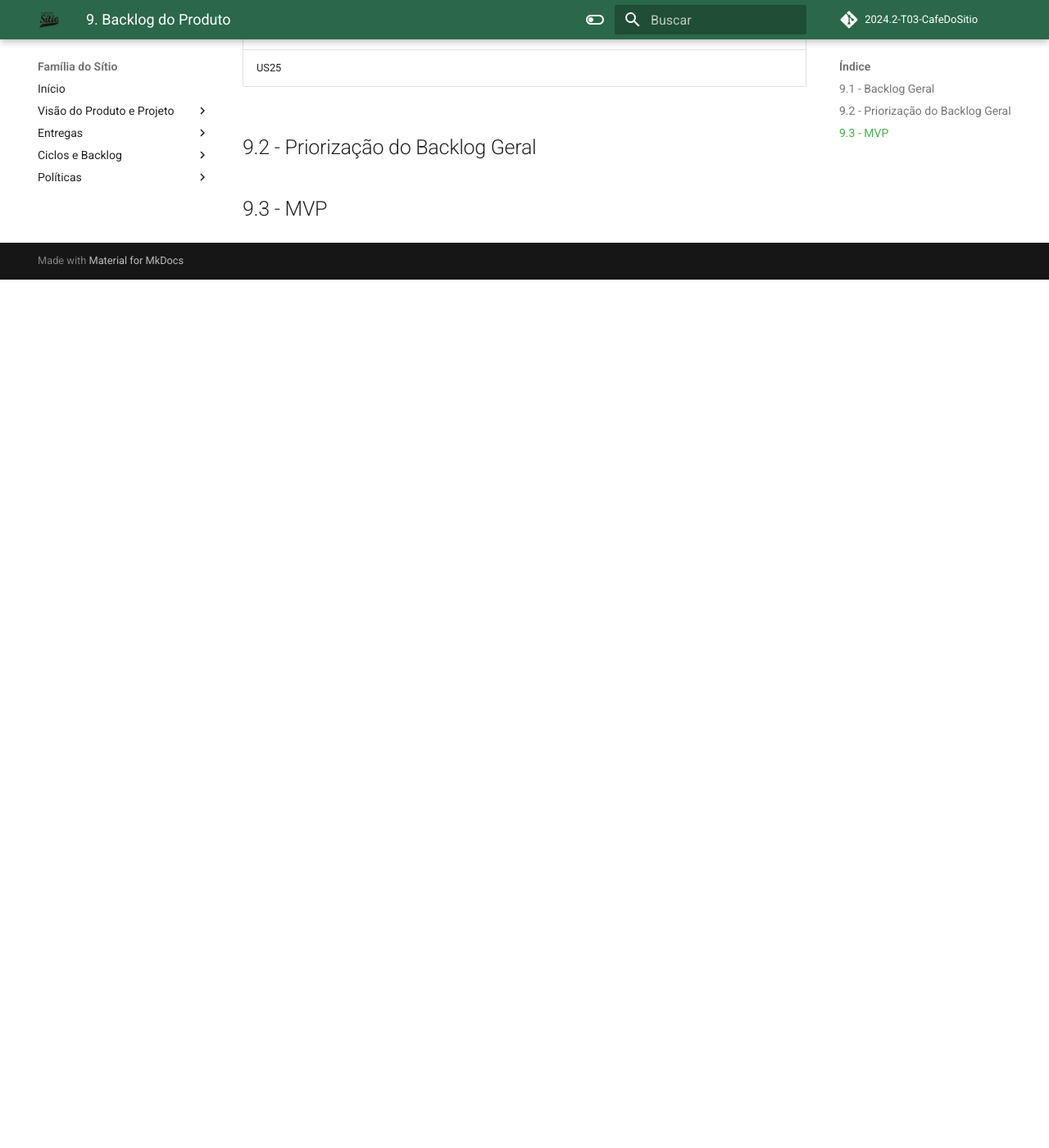
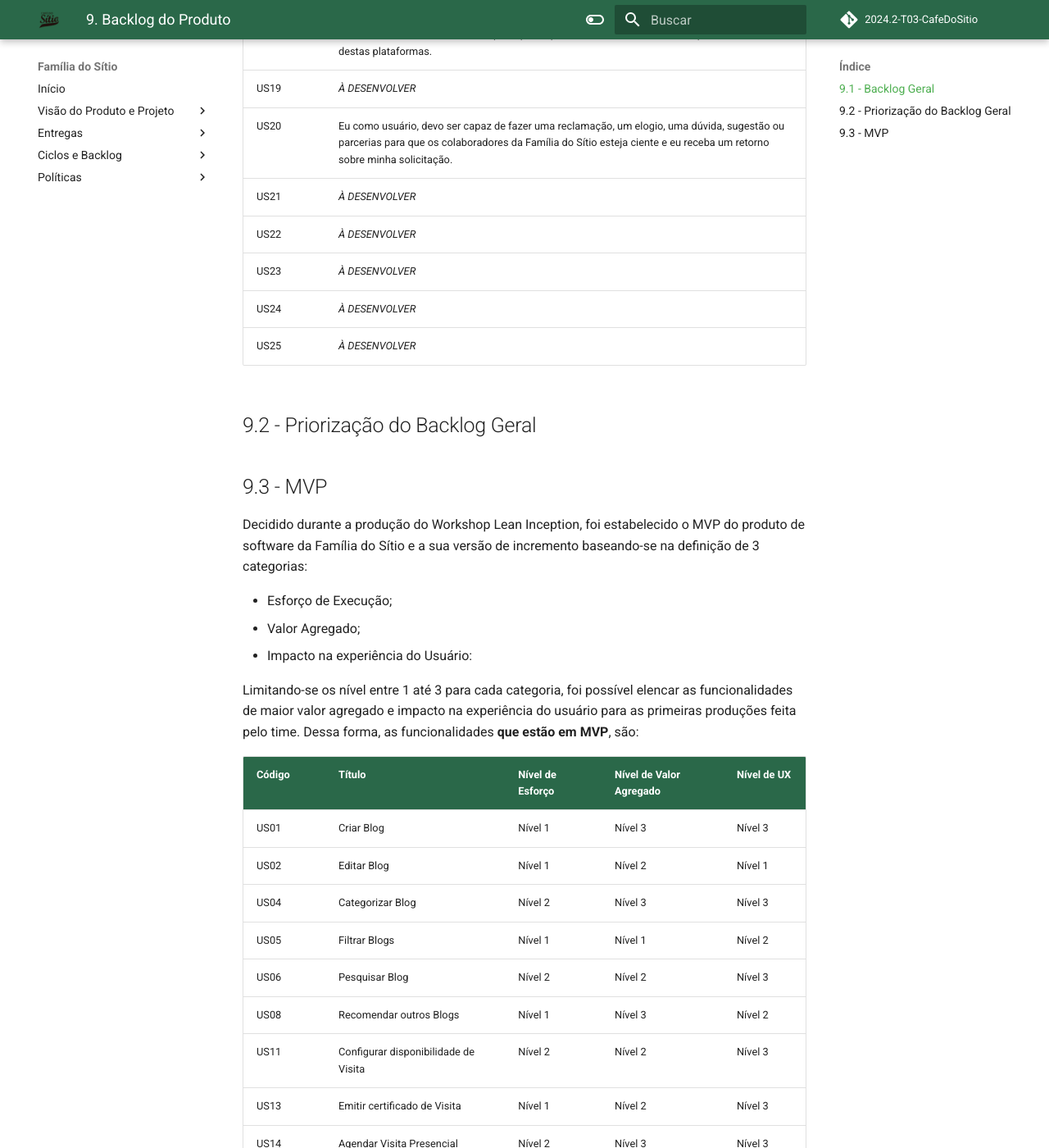
Before and after one commit to mdsreq-fga-unb/2024.2-T03-CafeDoSitio, an MkDocs documentation site: the page built from docs/sections/2-docPage/9-backlogDeProduto.md, in a window 1280 px wide and 1400 px high, scrolled down 1512 px. Shown: the whole window at 82% size. Built offline with MkDocs 1.6.1 and Material for MkDocs 9.7.7, drawn with Linux system fonts in a browser that asks for light colours; comment, search, counter and statistics services are not loaded; before the commit the page ends 1853 px from its top, so only the background shows below that; some of the changed text lies outside the part shown.

Commit message:
docs: adicionando tópico 9.3

```diff
--- a/docs/sections/2-docPage/9-backlogDeProduto.md
+++ b/docs/sections/2-docPage/9-backlogDeProduto.md
@@ -2,34 +2,78 @@
 
 ## 9.1 - Backlog Geral
 
+O backlog de produto é uma lista dinâmica e priorizada que contém todos os requisitos, funcionalidades, melhorias e correções que serão necessárias para o desenvolvimento de um produto. Ele funciona como um guia para a equipe de desenvolvimento, servindo de referência para todas as tarefas que precisam ser realizadas ao longo do ciclo de vida do projeto. Essa lista não é fixa, mas sim atualizável conforme o produto evolui e novas necessidades surgem, garantindo que o time esteja sempre alinhado às prioridades e expectativas do projeto.
+
+Essa configuração da logística de escrita das histórias de usuários se justifica pelo fato do processo de engenharia selecionada pela equipe: ScrumXP, conforme descrito na seção de [Estratégias de Engenharia de Software](./3-estrategiasEngSoftware.md). Em resumo, os Requisitos Funcionais são detalhados com mais profundidade durante a fase de Sprint Planning, momento em que as histórias de usuário são escritas no formato _"Eu como (agente), gostaria de (ação), para que (agregação de valor)"_.
+
 Código | User Story
 ------ | ----------------------------------------------------
 US01   | Eu como usuário devo ser capaz desenvolver um conteúdo, com permissão à formatação de texto avançados e inserição imagens para que seja publicado como blog no site da Família do Sítio.
-US02   |
-US03   |
-US04   |
-US05   |
-US06   |
-US07   |
-US08   |
-US09   |
-US10   |
+US02   | _À DESENVOLVER_
+US03   | _À DESENVOLVER_
+US04   | _À DESENVOLVER_
+US05   | _À DESENVOLVER_
+US06   | _À DESENVOLVER_
+US07   | _À DESENVOLVER_
+US08   | _À DESENVOLVER_
+US09   | _À DESENVOLVER_
+US10   | _À DESENVOLVER_
 US11   | Eu como usuário gostaria de criar uma disponilibidade de visita técnica em um calendário no sistema, para que o público externo, como consumidores, possam selecionar este dia para agendar sua visita à empresa.
-US12   |
-US13   |
-US14   |
+US12   | _À DESENVOLVER_
+US13   | _À DESENVOLVER_
+US14   | _À DESENVOLVER_
 US15   | Eu como usuário gostaria de visualizar os valores, missão e visão, além de sua história em forma de timeline para que eu possa conhecer com mais detalhes acerca da empresa.
 US16   | Eu como usuário gostaria de visualizar toda a linha de produtos por categorias de tipos de produtos com sua descrição, para que eu consiga conhecer os produtos que a empresa distribui.
-US17   |
+US17   | _À DESENVOLVER_
 US18   | Eu como usuário gostaria de visualizar os princiais meios de contatos, como email, telefone e redes sociais da Família do Sítio, para que eu possa me comunicar com a empresa através destas plataformas.
-US19   |
+US19   | _À DESENVOLVER_
 US20   | Eu como usuário, devo ser capaz de fazer uma reclamação, um elogio, uma dúvida, sugestão ou parcerias para que os colaboradores da Família do Sítio esteja ciente e eu receba um retorno sobre minha solicitação.
-US21   |
-US22   |
-US23   |
-US24   |
-US25   |
+US21   | _À DESENVOLVER_
+US22   | _À DESENVOLVER_
+US23   | _À DESENVOLVER_
+US24   | _À DESENVOLVER_
+US25   | _À DESENVOLVER_
 
 ## 9.2 - Priorização do Backlog Geral
 
 ## 9.3 - MVP
+
+Decidido durante a produção do Workshop Lean Inception, foi estabelecido o MVP do produto de software da Família do Sítio e a sua versão de incremento baseando-se na definição de 3 categorias:
+
+- Esforço de Execução;
+- Valor Agregado;
+- Impacto na experiência do Usuário:
+
+Limitando-se os nível entre 1 até 3 para cada categoria, foi possível elencar as funcionalidades de maior valor agregado e impacto na experiência do usuário para as primeiras produções feita pelo time. Dessa forma, as funcionalidades **que estão em MVP**, são:
+
+Código | Título                                | Nível de Esforço           | Nível de Valor Agregado           | Nível de UX
+------ | ------------------------------------- | -------------------------  | --------------------------------- | -----------
+US01   | Criar Blog                            | Nível 1                    | Nível 3                           | Nível 3
+US02   | Editar Blog                           | Nível 1                    | Nível 2                           | Nível 1
+US04   | Categorizar Blog                      | Nível 2                    | Nível 3                           | Nível 3
+US05   | Filtrar Blogs                         | Nível 1                    | Nível 1                           | Nível 2
+US06   | Pesquisar Blog                        | Nível 2                    | Nível 2                           | Nível 3
+US08   | Recomendar outros Blogs               | Nível 1                    | Nível 3                           | Nível 2
+US11   | Configurar disponibilidade de Visita  | Nível 2                    | Nível 2                           | Nível 3
+US13   | Emitir certificado de Visita          | Nível 1                    | Nível 2                           | Nível 3
+US14   | Agendar Visita Presencial             | Nível 2                    | Nível 3                           | Nível 3
+US15   | Conhecer história da Empresa          | Nível 1                    | Nível 3                           | Nível 2
+US16   | Conhecer produtos da Empresa          | Nível 1                    | Nível 3                           | Nível 3
+US17   | Conhecer Ações Sociais da Empresa     | Nível 1                    | Nível 3                           | Nível 1
+US18   | Consultar contatos da Empresa         | Nível 1                    | Nível 3                           | Nível 3
+US19   | Consultar vagas de empresa da Empresa | Nível 1                    | Nível 3                           | Nível 2
+US20   | Realizar SAC                          | Nível 2                    | Nível 3                           | Nível 3
+US21   | Consultar detalhes do E-Commerce      | Nível 1                    | Nível 3                           | Nível 3
+US22   | Notificar setores Ideais              | Nível 2                    | Nível 3                           | Nível 2
+US23   | Localizar Produtos                    | Nível 3                    | Nível 3                           | Nível 3
+
+# Referências Bibliográficas:
+
+> PRESSMAN, Roger S. Engenharia de Software: Uma Abordagem Profissional. 7ª ed. São Paulo: McGraw Hill, 2011.
+
+> RUBIN, Kenneth S. Scrum Essencial: Um Guia Prático para o Processo Ágil Mais Popular. São Paulo: Alta Books, 2014.
+
+## Histórico de Versão:
+| Data | Versão | Descrição | Autor | Revisores |
+|---- | ------ | --------- | ----- | --------- |
+| 03/12/24 | 1.0 | Criação do documento | Daniel Rodrigues | DEFINIR AQUI
```
